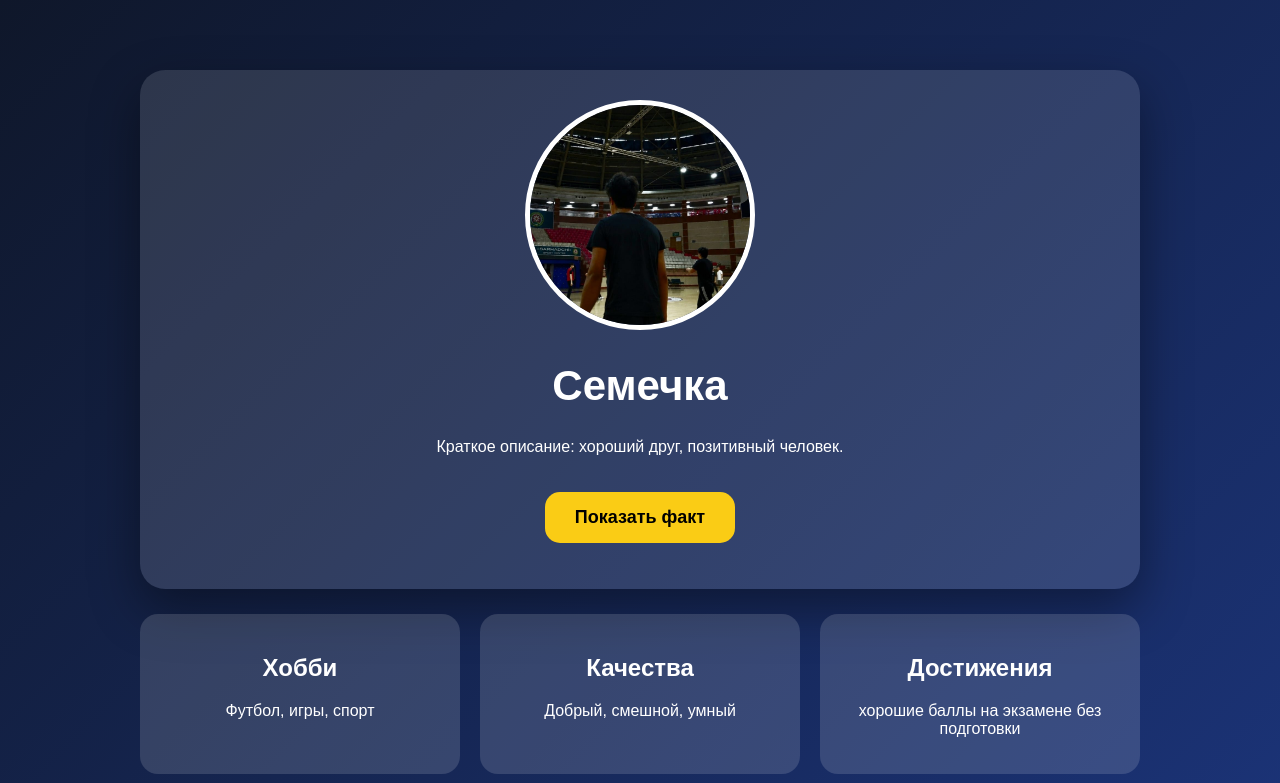
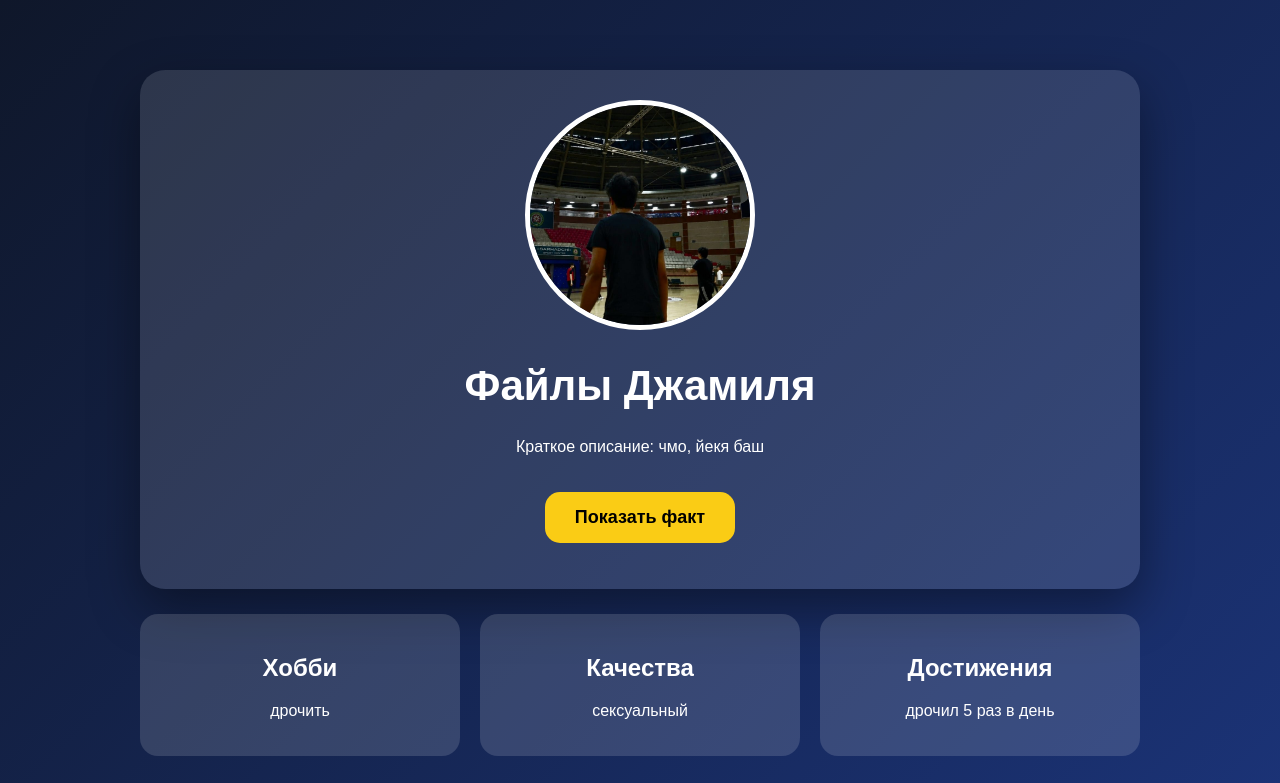
Before and after one commit to ayxanazimov383-design/friend-site, a plain HTML site: page index.html in a window 1280 px wide. Shown: the top 783 px of the page. Drawn offline with Linux system fonts and the light colour scheme.

Commit message:
Add files via upload

```diff
--- a/index.html
+++ b/index.html
@@ -2,7 +2,7 @@
 <html lang="ru">
 <head>
     <meta charset="UTF-8">
-    <title>Сайт Дауна</title>
+    <title>Файлы Джамиля</title>
 
     <style>
         body {
@@ -88,10 +88,10 @@
 <div class="container">
 
     <div class="profile">
-        <img src="friend.jpg.jpg" alt="Фото Семки">
+        <img src="friend.jpg.jpg" alt="Фото Джамиля">
 
-        <h1>Семечка</h1>
-        <p>Краткое описание: хороший друг, позитивный человек.</p>
+        <h1>Файлы Джамиля</h1>
+        <p>Краткое описание: чмо, йекя баш</p>
 
         <button onclick="showMessage()">Показать факт</button>
         <p id="result"></p>
@@ -100,17 +100,17 @@
     <div class="cards">
         <div class="card">
             <h2>Хобби</h2>
-            <p>Футбол, игры, спорт</p>
+            <p>дрочить</p>
         </div>
 
         <div class="card">
             <h2> Качества</h2>
-            <p>Добрый, смешной, умный</p>
+            <p>сексуальный</p>
         </div>
 
         <div class="card">
             <h2> Достижения</h2>
-            <p>хорошие баллы на экзамене без подготовки</p>
+            <p>дрочил 5 раз в день</p>
         </div>
     </div>
 
```
